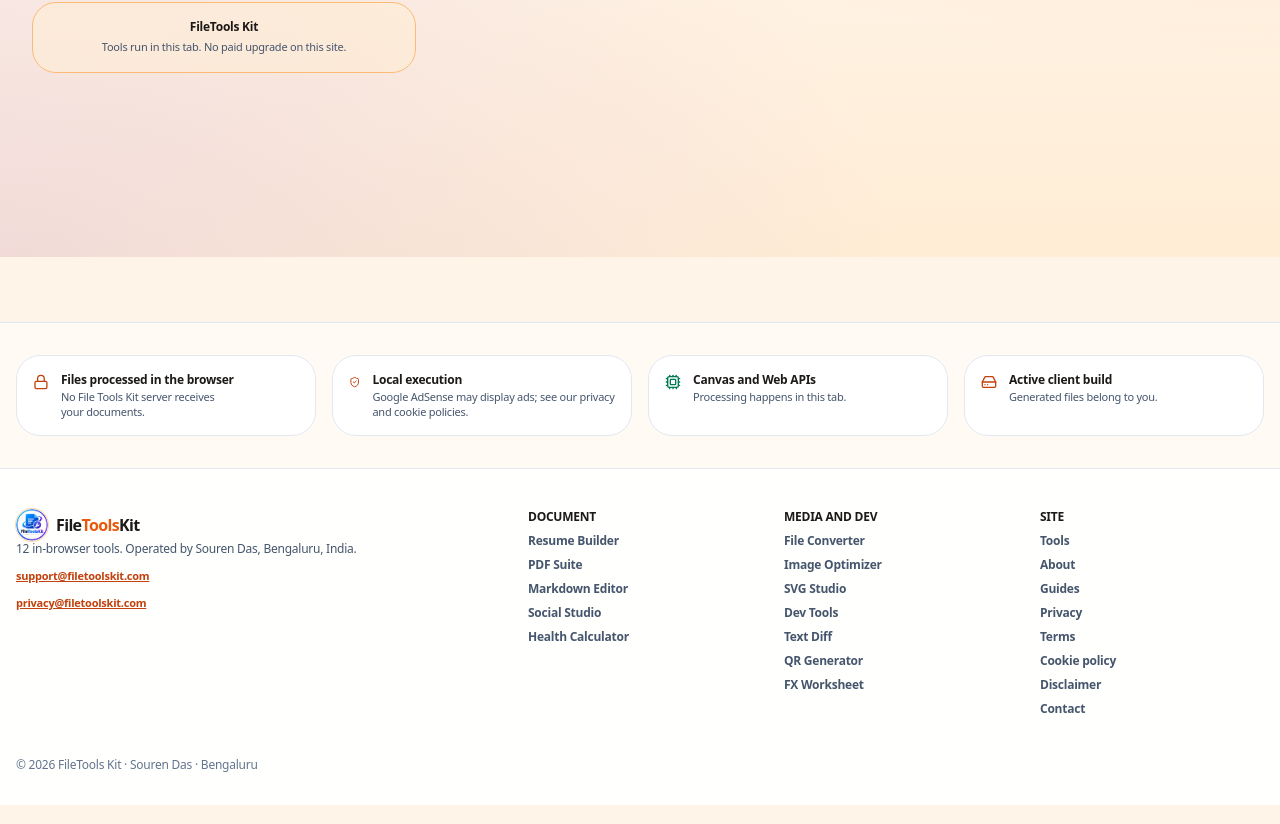
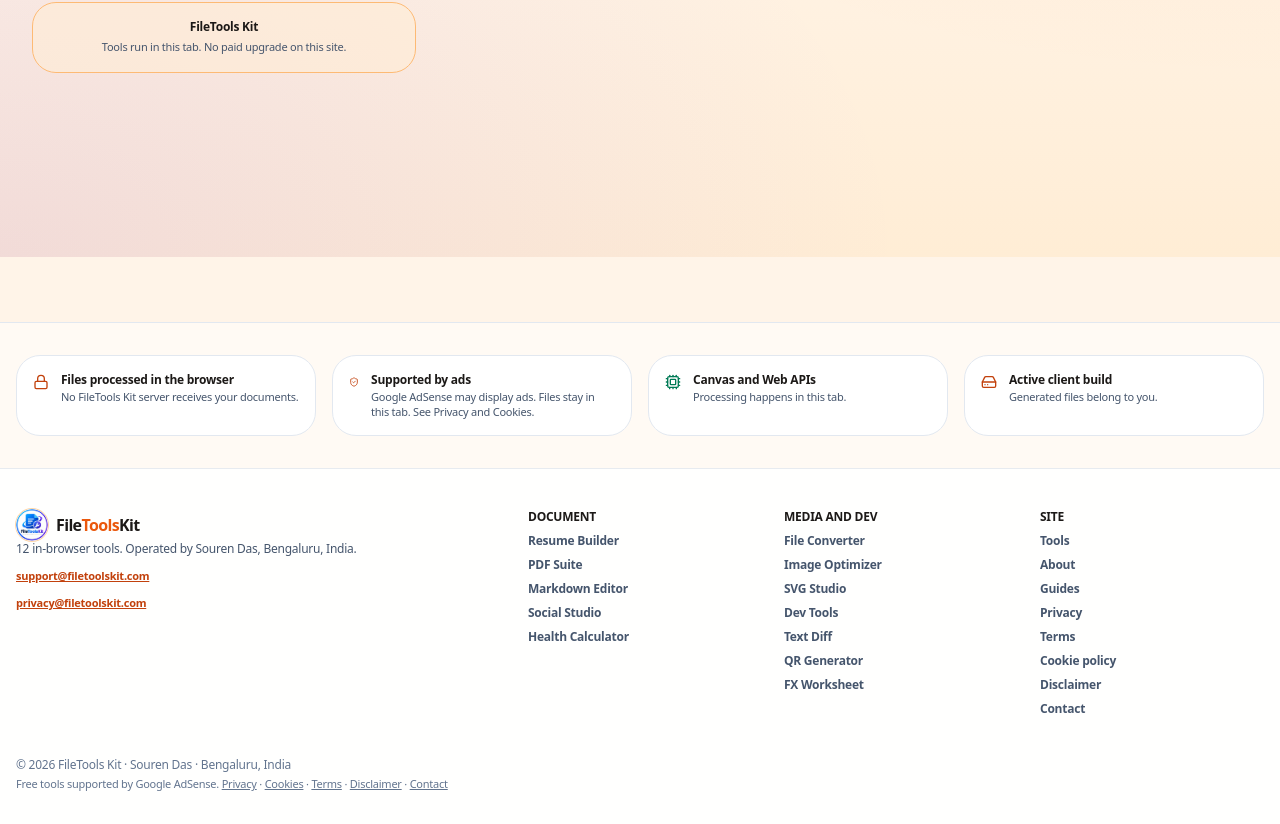
Before and after one commit to Sourendas/OmniCraft-Studio, a React (Vite) app: page /image-optimizer in a window 1280 px wide. Shown: the part 543-1367 px from the top of the page. Built offline with nearby package versions, Linux system fonts and the light colour scheme.

Commit message:
Footer AdSense line and expanded static cookie policy

```diff
--- a/public/cookie-policy.html
+++ b/public/cookie-policy.html
@@ -4,25 +4,29 @@
   <meta charset="UTF-8" />
   <meta name="viewport" content="width=device-width, initial-scale=1" />
   <title>Cookie Policy | FileTools Kit</title>
-  <meta name="description" content="FileTools Kit uses Vercel Web Analytics and Google AdSense. EEA and US-state visitors may see Google Privacy & messaging notices." />
+  <meta name="description" content="How FileTools Kit uses cookies and similar storage, including Google AdSense advertising cookies and how to opt out." />
   <link rel="canonical" href="https://www.filetoolskit.com/cookie-policy" />
-  <style>body{font-family:system-ui,sans-serif;color:#0A2540;background:#F6FAFC;margin:0;line-height:1.65}main{max-width:44rem;margin:2rem auto;padding:1.5rem 1.25rem;background:#fff;border:1px solid #e2e8f0;border-radius:24px}a{color:#007A82}</style>
+  <style>body{font-family:system-ui,sans-serif;color:#0A2540;background:#FFF4E8;margin:0;line-height:1.65}main{max-width:44rem;margin:2rem auto;padding:1.5rem 1.25rem;background:#fff;border:1px solid #e2e8f0;border-radius:24px}a{color:#C2410C}</style>
 </head>
 <body>
 <main>
-  <p><a href="/">FileTools Kit</a> · <a href="/privacy.html">Privacy</a></p>
+  <p><a href="/">FileTools Kit</a> · <a href="/privacy.html">Privacy</a> · <a href="/terms.html">Terms</a></p>
   <h1>Cookie & Storage Policy</h1>
   <p>Last updated: 12 September 2026</p>
-  <p>FileTools Kit uses Google AdSense Auto ads. Google may use advertising and measurement cookies, subject to visitor choices.</p>
+  <p>A cookie is a small text file a site or a third party stores in your browser. Similar technologies include localStorage and pixels.</p>
+  <h2>Advertising (Google AdSense)</h2>
+  <p>FileTools Kit uses Google AdSense Auto ads. The publisher script is on this site (ca-pub-4409273905876536). Google may use advertising and measurement cookies or similar technologies, including personalized ads where permitted. FileTools Kit does not control Google’s advertising technologies.</p>
+  <p>EEA/UK/Switzerland visitors may see a Google Privacy & messaging consent experience. US-state visitors may see a Google US-state privacy notice when that message is published in AdSense.</p>
+  <p>Manage personalized ads at <a href="https://adssettings.google.com">adssettings.google.com</a>. Google privacy: <a href="https://policies.google.com/privacy">policies.google.com/privacy</a>. Partner sites: <a href="https://policies.google.com/technologies/partner-sites">how Google uses data on partner sites</a>.</p>
+  <p>File bytes opened in a tool are not uploaded to FileTools Kit and are not sent to advertisers from our servers.</p>
   <h2>Visit analytics</h2>
   <p>Vercel Web Analytics is cookie-less per Vercel. It does not receive file contents. Google Analytics is not installed.</p>
   <h2>First-party storage</h2>
-  <p>localStorage may hold UI preferences, optional A/B keys, and a Resume Builder draft. Clear site data to delete them.</p>
+  <p>localStorage may hold UI preferences, optional A/B keys (ftk_ab_*), and a Resume Builder draft (ftk_resume_v1). Clear site data for filetoolskit.com to delete them.</p>
   <h2>Hosting, fonts, and images</h2>
   <p>Vercel, Google Fonts, and Unsplash may set their own technical cookies.</p>
-  <h2>Advertising</h2>
-  <p>Google AdSense may set advertising cookies when ads are served. EEA/UK/Switzerland visitors may see Google’s European consent message. US-state visitors may see Google’s US state regulations message when that message is published in AdSense.</p>
-  <p>Manage ads at <a href="https://adssettings.google.com">adssettings.google.com</a>. Google privacy: <a href="https://policies.google.com/privacy">policies.google.com/privacy</a>.</p>
+  <h2>How to control storage</h2>
+  <p>Use browser cookie settings, Google Ads Settings, and any regional consent message Google shows.</p>
 </main>
 </body>
 </html>
--- a/src/components/layout/Footer.tsx
+++ b/src/components/layout/Footer.tsx
@@ -10,11 +10,11 @@ export const Footer: React.FC = () => {
         <div className="max-w-7xl mx-auto px-4 grid grid-cols-1 sm:grid-cols-2 md:grid-cols-4 gap-4">
           <div className="flex items-start gap-3 p-4 rounded-3xl bg-white border border-slate-200">
             <Lock className="w-4 h-4 text-[#C2410C] mt-0.5" />
-            <div><h4 className="font-black text-[#1C1917] text-xs mb-0.5">Files processed in the browser</h4><p className="text-[11px]">No File Tools Kit server receives your documents.</p></div>
+            <div><h4 className="font-black text-[#1C1917] text-xs mb-0.5">Files processed in the browser</h4><p className="text-[11px]">No FileTools Kit server receives your documents.</p></div>
           </div>
           <div className="flex items-start gap-3 p-4 rounded-3xl bg-white border border-slate-200">
             <ShieldCheck className="w-4 h-4 text-[#C2410C] mt-0.5" />
-            <div><h4 className="font-black text-[#1C1917] text-xs mb-0.5">Local execution</h4><p className="text-[11px]">Google AdSense may display ads; see our privacy and cookie policies.</p></div>
+            <div><h4 className="font-black text-[#1C1917] text-xs mb-0.5">Supported by ads</h4><p className="text-[11px]">Google AdSense may display ads. Files stay in this tab. See Privacy and Cookies.</p></div>
           </div>
           <div className="flex items-start gap-3 p-4 rounded-3xl bg-white border border-slate-200">
             <Cpu className="w-4 h-4 text-emerald-700 mt-0.5" />
@@ -69,7 +69,10 @@ export const Footer: React.FC = () => {
           </ul>
         </div>
       </div>
-      <div className="max-w-7xl mx-auto px-4 pb-8 text-slate-500">© 2026 FileTools Kit · Souren Das · Bengaluru</div>
+      <div className="max-w-7xl mx-auto px-4 pb-8 text-slate-500 space-y-1">
+        <p>© 2026 FileTools Kit · Souren Das · Bengaluru, India</p>
+        <p className="text-[11px]">Free tools supported by Google AdSense. <Link to="/privacy" className="underline hover:text-[#EA580C]">Privacy</Link> · <Link to="/cookie-policy" className="underline hover:text-[#EA580C]">Cookies</Link> · <Link to="/terms" className="underline hover:text-[#EA580C]">Terms</Link> · <Link to="/disclaimer" className="underline hover:text-[#EA580C]">Disclaimer</Link> · <Link to="/contact" className="underline hover:text-[#EA580C]">Contact</Link></p>
+      </div>
     </footer>
   );
 };
```
